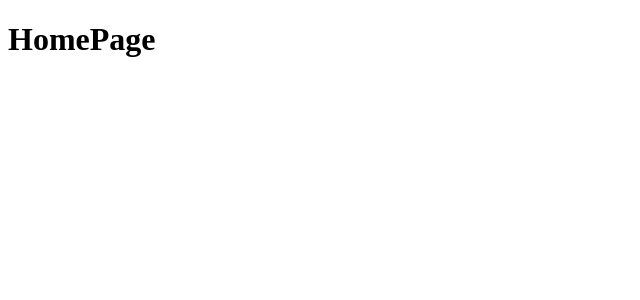
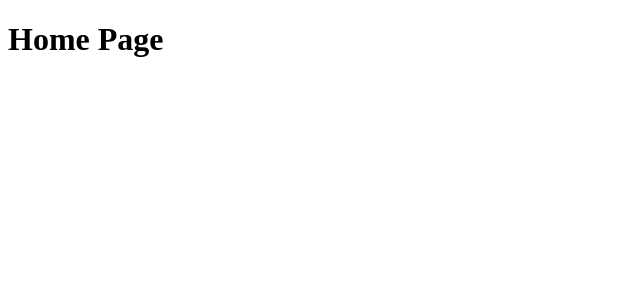
Before and after one commit to jangkarbumi/E-Commerce-Prototype, a React (Vite) app: page / in a window 1280 px wide. Shown: the top 300 px of the page, without its empty margins (0-640 px from the left). Built offline with nearby package versions, Linux system fonts and the light colour scheme.

Commit message:
Setting up with React and Tailwind

```diff
--- a/index.html
+++ b/index.html
@@ -3,7 +3,7 @@
   <head>
     <meta charset="UTF-8" />
     <meta name="viewport" content="width=device-width, initial-scale=1.0" />
-    <title>E-Commerce Prototype</title>
+    <title>E-Commerce Protoype</title>
   </head>
   <body>
     <div id="root"></div>
--- a/src/main.jsx
+++ b/src/main.jsx
@@ -3,16 +3,22 @@ import { createRoot } from 'react-dom/client'
 import { createBrowserRouter, RouterProvider } from 'react-router-dom'
 
 import HomePage from './pages/HomePage.jsx'
+import Checkout from './pages/Checkout.jsx'
 
 const router = createBrowserRouter([
   {
     path: '/',
     Component: HomePage
+  },
+
+  {
+    path: 'checkout',
+    Component: Checkout
   }
-]);
+])
 
 createRoot(document.getElementById('root')).render(
   <StrictMode>
-    <RouterProvider router = {router} />
+    <RouterProvider router={router} />
   </StrictMode>,
 )
--- /dev/null
+++ b/src/pages/Checkout.jsx
@@ -0,0 +1,8 @@
+
+export default function Checkout() {
+    return (
+        <div>
+            <h1>Checkout</h1>
+        </div>
+    )
+}
--- a/src/pages/HomePage.jsx
+++ b/src/pages/HomePage.jsx
@@ -1,7 +1,11 @@
+
+
 function HomePage() {
+
+
   return (
     <>
-      <h1>HomePage</h1>
+        <h1>Home Page</h1>
     </>
   )
 }
```
Also changed, not shown: src/styles/index.css (renamed from src/style/index.css).
